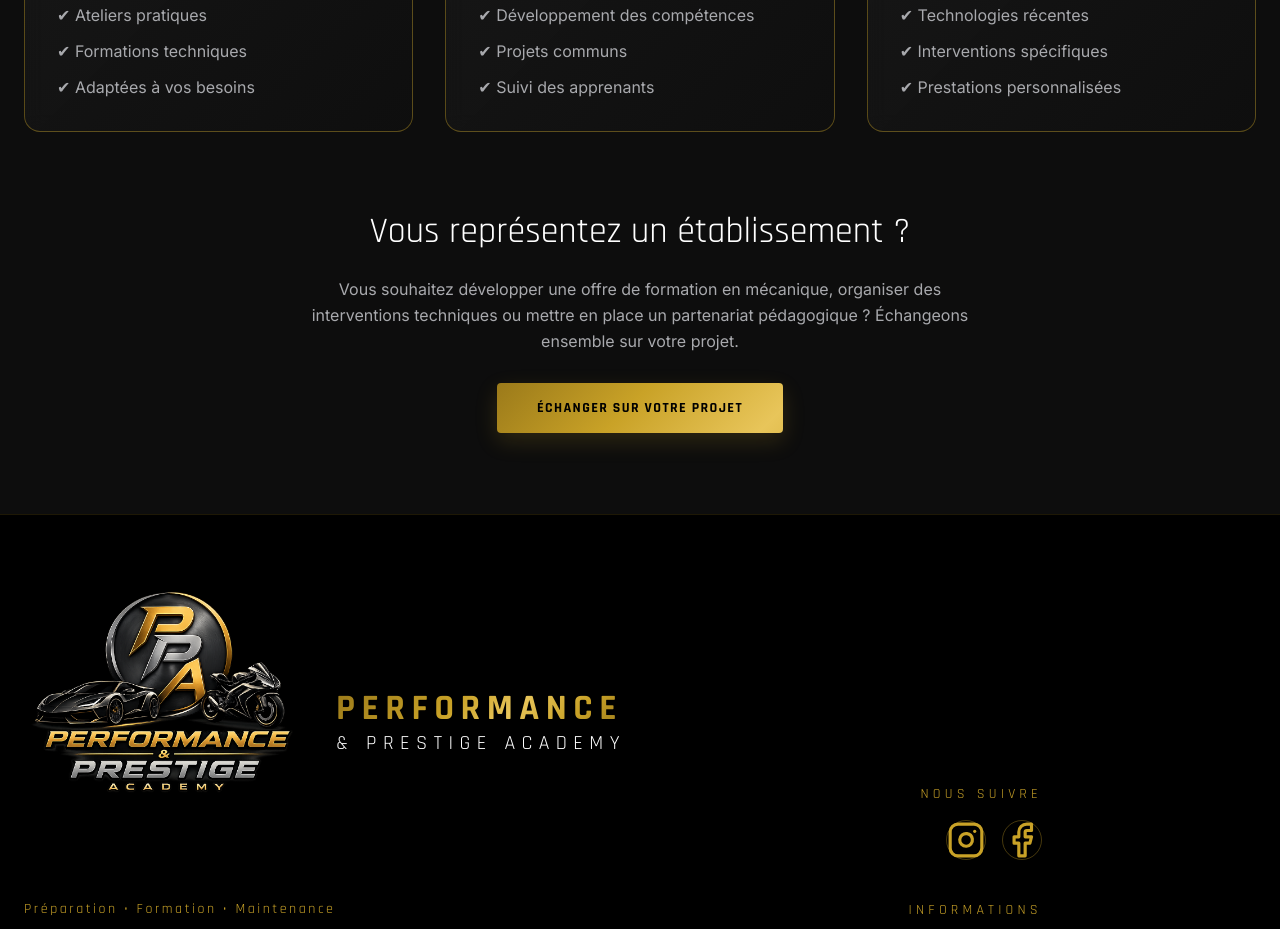
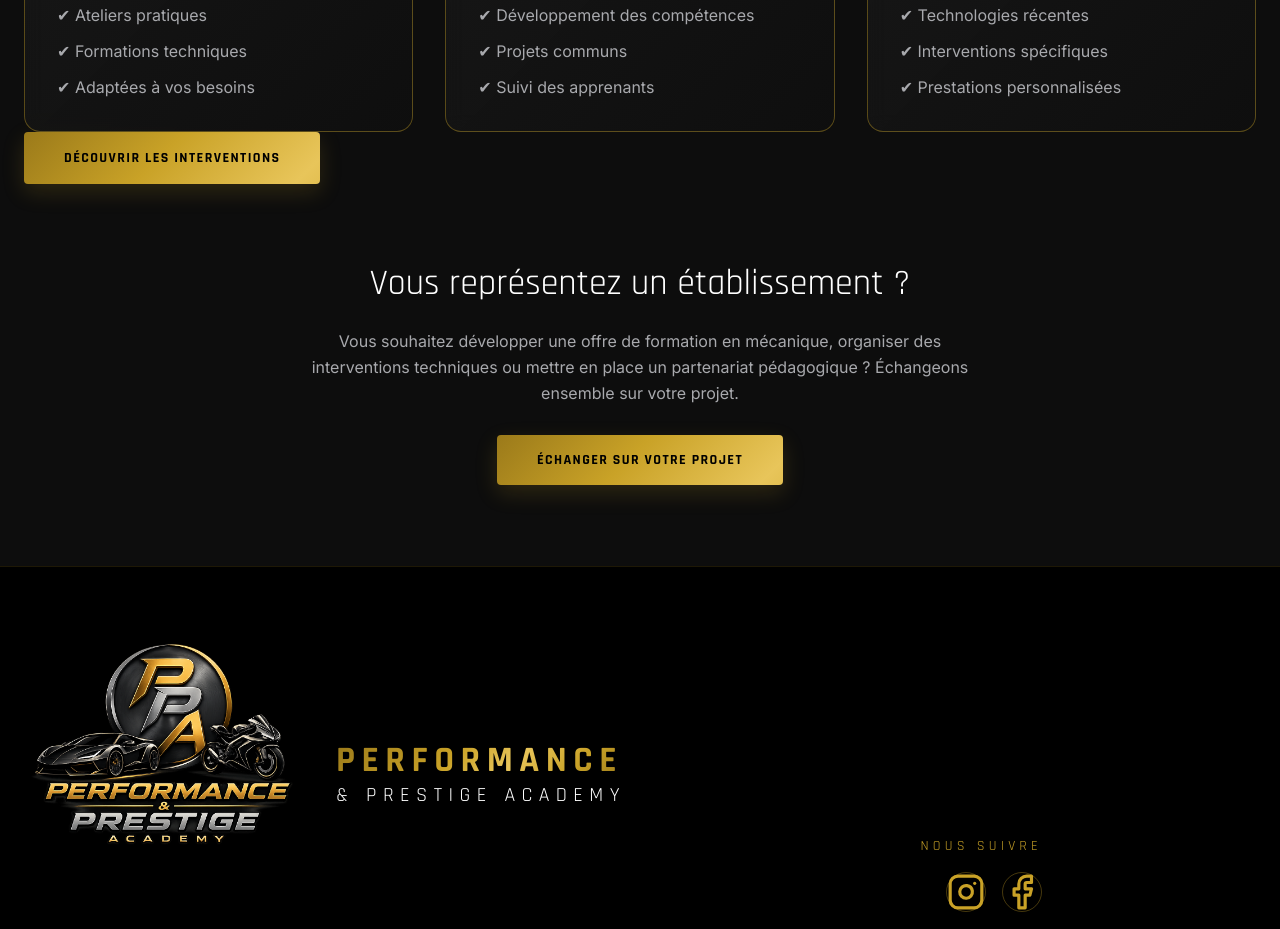
Before and after one commit to PerformancePrestigeAcademy/performance-prestige-academy, a React (Vite) app: page /formation in a window 1280 px wide. Shown: the part 6340-7269 px from the top of the page. Built offline with nearby package versions, Linux system fonts and the light colour scheme.

Commit message:
PATCH 019 v7

```diff
--- a/src/Pages/FormationPage.tsx
+++ b/src/Pages/FormationPage.tsx
@@ -895,7 +895,13 @@ Performance & Prestige Academy
       </div>
 
     </div>
-
+<button
+  type="button"
+  onClick={() => setIsCFAModalOpen(true)}
+  className="btn-gold text-black font-racing font-bold text-sm tracking-widest px-10 py-4 rounded"
+>
+  DÉCOUVRIR LES INTERVENTIONS
+</button>
     {/* Appel à l'action */}
 
     <div className="text-center mt-20">
```
